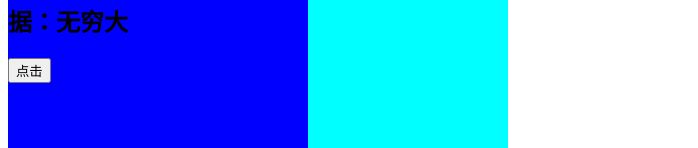
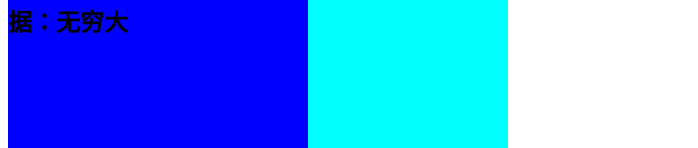
Before and after one commit to deidei727/vue, a Vue app: page /props_pre in a window 1280 px wide. Shown: the part 404-552 px from the top of the page, without its empty margins (0-698 px from the left). Built offline with nearby package versions, Linux system fonts and the light colour scheme.

Commit message:
[fix]:修改props通信方式

```diff
--- a/src/views/01_props/Son.vue
+++ b/src/views/01_props/Son.vue
@@ -2,7 +2,7 @@
     <div class="son">
         <h1>我是子组件</h1>
         <h2>这是父组件传递过来的数据：{{ props.fatherLove }}</h2>
-        <button @click="change">点击</button>
+        <!-- <button @click="change">点击</button> -->
     </div>
 </template>
 
@@ -10,7 +10,7 @@
 
 const props=defineProps(["fatherLove"]);
 // const change=()=>{
-//     // props.fatherLove+='nihao'
+//     props.fatherLove+='nihao'
 //     console.log(props.fatherLove)
 // }
 </script>
```
